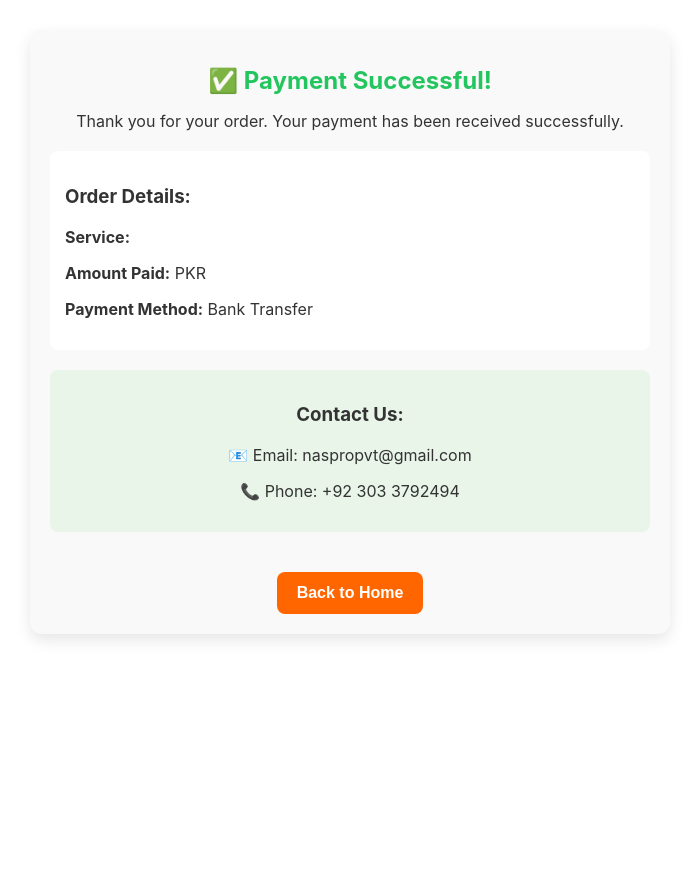
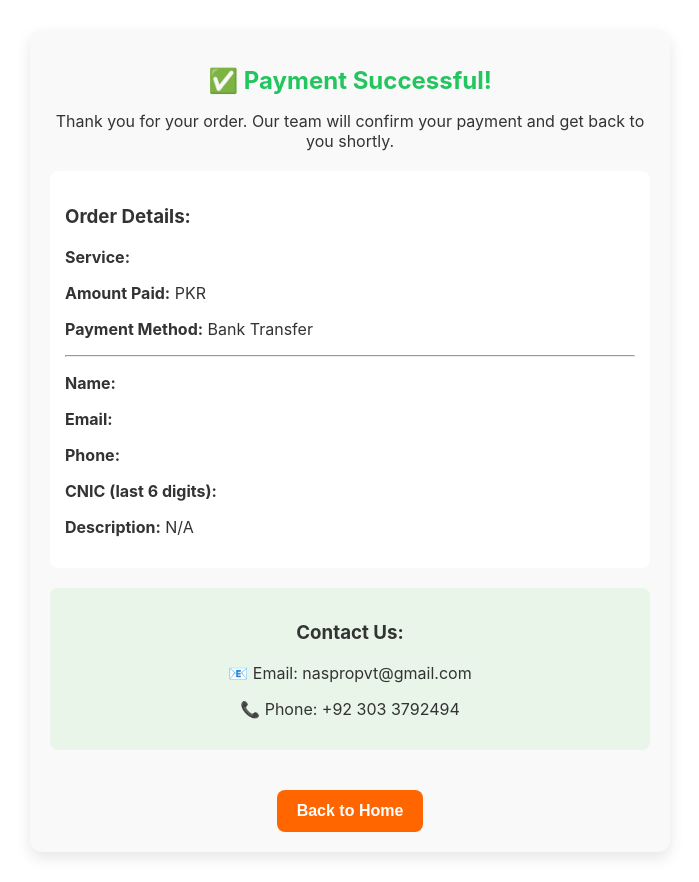
Before and after one commit to naspro-tech/naspro, a Next.js app: page /thankyou in a window 1280 px wide. Shown: the whole page, without its empty margins (290-989 px from the left). Before the commit the page ends 800 px from the top, so only its background shows below. Built offline with nearby package versions, Linux system fonts and the light colour scheme.

Commit message:
Update thankyou.js

```diff
--- a/pages/thankyou.js
+++ b/pages/thankyou.js
@@ -1,36 +1,13 @@
 import { useRouter } from "next/router";
 
-export default function ThankYou() {
-  const router = useRouter();
-  const { service, amount, payment_method, transaction_id } = router.query;
-
-  return (
-    <div style={containerStyle}>
-      <h1 style={{ fontSize: "1.5rem", marginBottom: 15, color: '#22c55e' }}>
-        ✅ Payment Successful!
-      </h1>
-      <p>Thank you for your order. Your payment has been received successfully.</p>
-
-      <div style={detailsBox}>
-        <h3>Order Details:</h3>
-        <p><strong>Service:</strong> {service}</p>
-        <p><strong>Amount Paid:</strong> PKR {amount}</p>
-        <p><strong>Payment Method:</strong> {payment_method || 'Bank Transfer'}</p>
-        {transaction_id && <p><strong>Transaction ID:</strong> {transaction_id}</p>}
-      </div>
-
-      <div style={contactBox}>
-        <h3>Contact Us:</h3>
-        <p>📧 Email: naspropvt@gmail.com</p>
-        <p>📞 Phone: +92 303 3792494</p>
-      </div>
-
-      <button style={buttonStyle} onClick={() => router.push("/")}>
-        Back to Home
-      </button>
-    </div>
-  );
-}
+const SERVICE_LABELS = {
+  webapp: 'Web & App Development',
+  domainhosting: 'Domain & Hosting',
+  branding: 'Branding & Logo Design',
+  ecommerce: 'E-Commerce Solutions',
+  cloudit: 'Cloud & IT Infrastructure',
+  digitalmarketing: 'Digital Marketing',
+};
 
 const containerStyle = {
   maxWidth: 600,
@@ -70,3 +47,55 @@ const buttonStyle = {
   marginTop: 20,
   fontSize: "1rem",
 };
+
+export default function ThankYou() {
+  const router = useRouter();
+  const {
+    service,
+    amount,
+    payment_method,
+    transaction_id,
+    name,
+    email,
+    phone,
+    cnic,
+    description,
+  } = router.query;
+
+  const serviceLabel = SERVICE_LABELS[service] || service;
+
+  return (
+    <div style={containerStyle}>
+      <h1 style={{ fontSize: "1.5rem", marginBottom: 15, color: '#22c55e' }}>
+        ✅ Payment Successful!
+      </h1>
+      <p>Thank you for your order. Our team will confirm your payment and get back to you shortly.</p>
+
+      {/* Order Summary */}
+      <div style={detailsBox}>
+        <h3>Order Details:</h3>
+        <p><strong>Service:</strong> {serviceLabel}</p>
+        <p><strong>Amount Paid:</strong> PKR {amount}</p>
+        <p><strong>Payment Method:</strong> {payment_method || 'Bank Transfer'}</p>
+        {transaction_id && <p><strong>Transaction ID:</strong> {transaction_id}</p>}
+        <hr style={{ margin: "10px 0" }} />
+        <p><strong>Name:</strong> {name}</p>
+        <p><strong>Email:</strong> {email}</p>
+        <p><strong>Phone:</strong> {phone}</p>
+        <p><strong>CNIC (last 6 digits):</strong> {cnic}</p>
+        <p><strong>Description:</strong> {description || 'N/A'}</p>
+      </div>
+
+      {/* Contact Information */}
+      <div style={contactBox}>
+        <h3>Contact Us:</h3>
+        <p>📧 Email: naspropvt@gmail.com</p>
+        <p>📞 Phone: +92 303 3792494</p>
+      </div>
+
+      <button style={buttonStyle} onClick={() => router.push("/")}>
+        Back to Home
+      </button>
+    </div>
+  );
+        }
```
